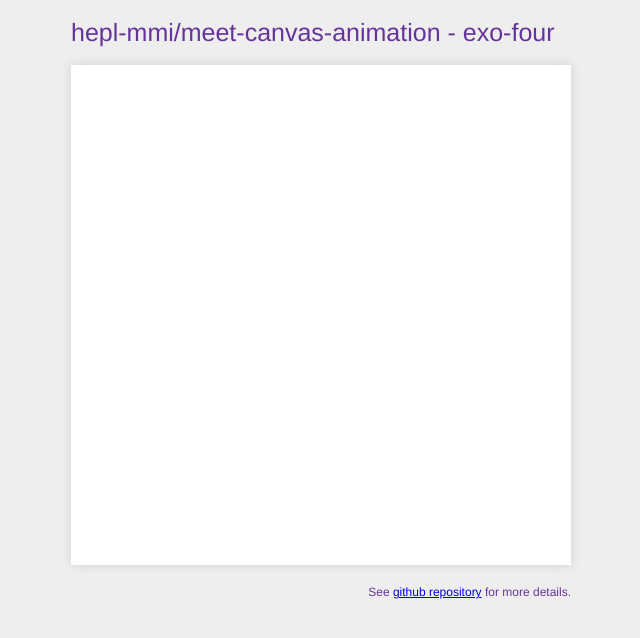
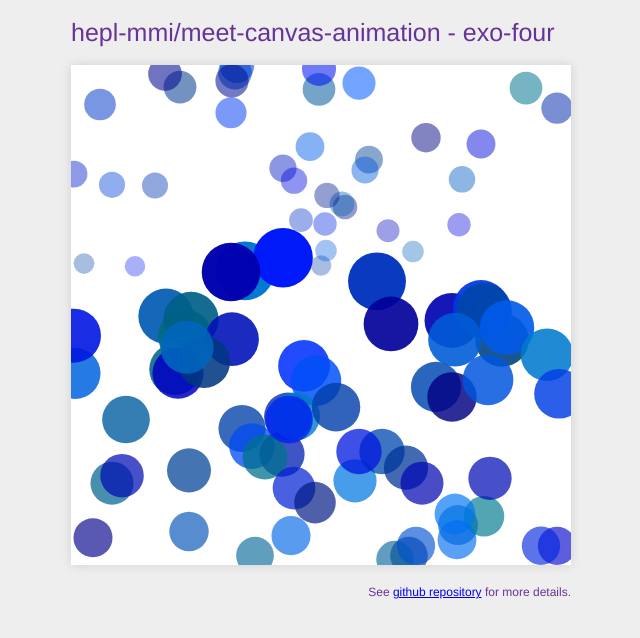
Before and after one commit to leny/meet-canvas-animation, a website: page exo-four/index.html in a window 1280 px wide. Shown: the whole page, without its empty margins (319-959 px from the left). Drawn offline with Linux system fonts and the light colour scheme; files that its build step writes are made by us from their sources.

Commit message:
Implement exo-four

```diff
--- a/_shared/bubble.js
+++ b/_shared/bubble.js
@@ -1 +1,39 @@
 // hepl-mmi/meet-canvas-animation - Bubble
+
+class Bubble {
+    constructor( { context, width, height } ) {
+        let iGreen = Math.floor( Math.random() * 128 ),
+            iBlue = Math.floor( Math.random() * 128 ) + 128;
+
+        this.context = context;
+        this.canvasWidth = width;
+        this.canvasHeight = height;
+        this.radius = Math.random() * 20 + 10;
+        this.color = `rgba( 0, ${ iGreen }, ${ iBlue }, ${ this.radius / 30 } )`;
+        this.speed = this.radius / 10;
+        this.x = Math.floor( Math.random() * width );
+        this.y = height + this.radius;
+    }
+
+    draw() {
+        let { context, color, x, y, radius } = this;
+
+        context.fillStyle = color;
+        context.beginPath();
+        context.arc( x, y, radius, 0, Math.PI * 2 );
+        context.closePath();
+        context.fill();
+    }
+
+    animate() {
+        this.y -= this.speed;
+        if ( this.y < this.radius * -1 ) {
+            this.x = Math.floor( Math.random() * this.canvasWidth );
+            this.y = this.canvasHeight + this.radius;
+        }
+
+        this.draw();
+    }
+}
+
+window.Bubble = Bubble;
--- a/exo-four/index.html
+++ b/exo-four/index.html
@@ -9,7 +9,7 @@
     <body>
         <h1>hepl-mmi/meet-canvas-animation - exo-four</h1>
 
-        <canvas id="my-canvas" width="500" height="500">
+        <canvas id="app" width="500" height="500">
             <p>Your browser doesn't support canvas.</p>
             <p><a href="http://browserhappy.com">Change it.</a></p>
         </canvas>
@@ -18,8 +18,9 @@
             <p>See <a href="https://github.com/hepl-mmi/meet-canvas-animation">github repository</a> for more details.</p>
         </footer>
 
-        <script src="../_shared/utils.js"></script>
-        <script src="../_shared/canvapp.js"></script>
-        <script src="script.js"></script>
+        <script src="../_shared/utils.min.js"></script>
+        <script src="../_shared/canvapp.min.js"></script>
+        <script src="../_shared/bubble.min.js"></script>
+        <script src="script.min.js"></script>
     </body>
 </html>
--- a/exo-four/script.js
+++ b/exo-four/script.js
@@ -1 +1,31 @@
 // hepl-mmi/meet-canvas-animation - exo-four
+
+let oApp;
+
+class ExoFourApp extends CanvApp {
+    setup() {
+        let i = 0;
+
+        while ( i++ < this.bubblesCount ) {
+            this.bubbles.push( new Bubble( this ) );
+        }
+
+        this.animate();
+    }
+
+    animate() {
+        let { context, width, height } = this;
+
+        context.clearRect( 0, 0, width, height );
+        this.bubbles.forEach( ( oBubble ) => {
+            oBubble.animate();
+        } );
+
+        window.requestAnimationFrame( this.animate.bind( this ) );
+    }
+}
+
+oApp = new ExoFourApp( "app" );
+oApp.bubbles = [];
+oApp.bubblesCount = 50 + Math.round( Math.random() * 50 );
+oApp.setup();
```
